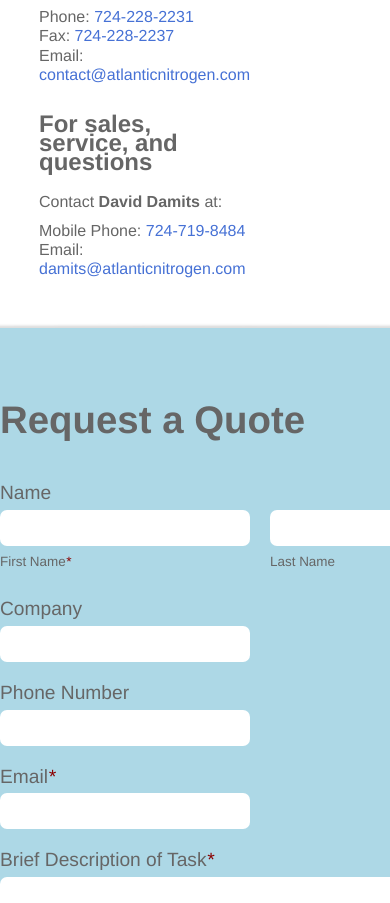
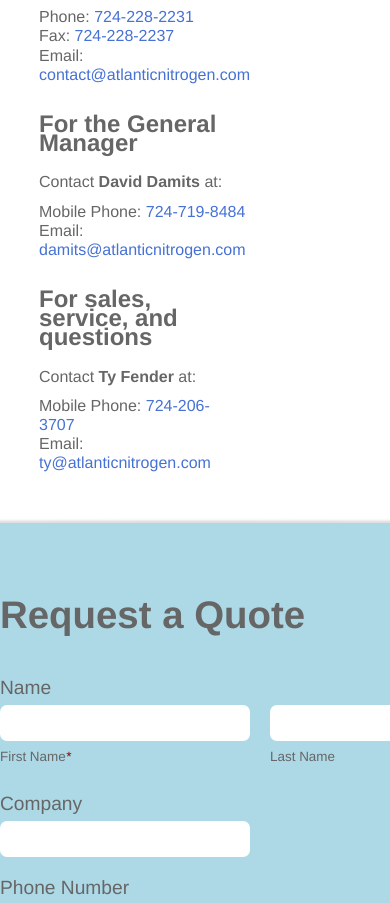
Before and after one commit to kakoijohn/atlantic-new-site-prototype, a plain HTML site: page html/about.html in a window 390 px wide. Shown: the part 8993-9896 px from the top of the page. Drawn offline with Linux system fonts and the light colour scheme.

Commit message:
Mobile Changes

```diff
--- a/html/about.html
+++ b/html/about.html
@@ -495,9 +495,14 @@
 			</div>
 			<div class="two-block-text">
 				<div class="block">
+					<h2>For the General Manager</h2>
+					<p>Contact <strong>David Damits</strong> at:</p>
+					<p>Mobile Phone: <a href="tel:7247198484">724-719-8484</a><br>Email: <a href="mailto:damits@atlanticnitrogen.com">damits@atlanticnitrogen.com</a></p>
+				</div>
+				<div class="block">
 					<h2>For sales, service, and questions</h2>
-					<p>Contact <strong>David Damits</strong> at:</p>
-					<p>Mobile Phone: <a href="tel:7247198484">724-719-8484</a><br>Email: <a href="mailto:contact@atlanticnitrogen.com">damits@atlanticnitrogen.com</a></p>
+					<p>Contact <strong>Ty Fender</strong> at:</p>
+					<p>Mobile Phone: <a href="tel:7242063707">724-206-3707</a><br>Email: <a href="mailto:ty@atlanticnitrogen.com">ty@atlanticnitrogen.com</a></p>
 				</div>
 			</div>
 		</div>
```
Also changed, not shown: html/contact.html (+6 -2 lines).
